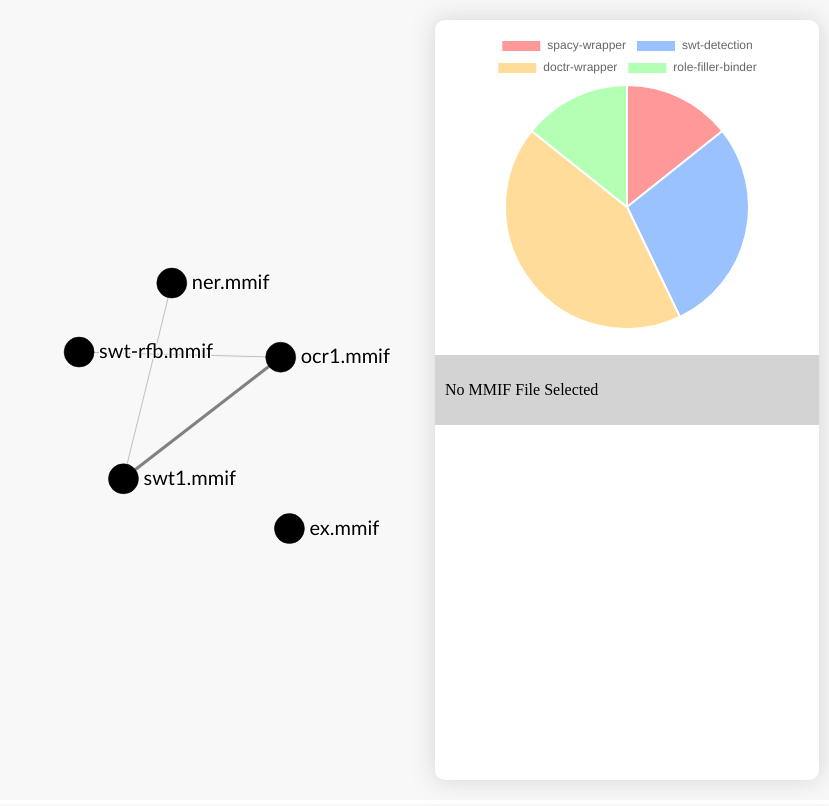
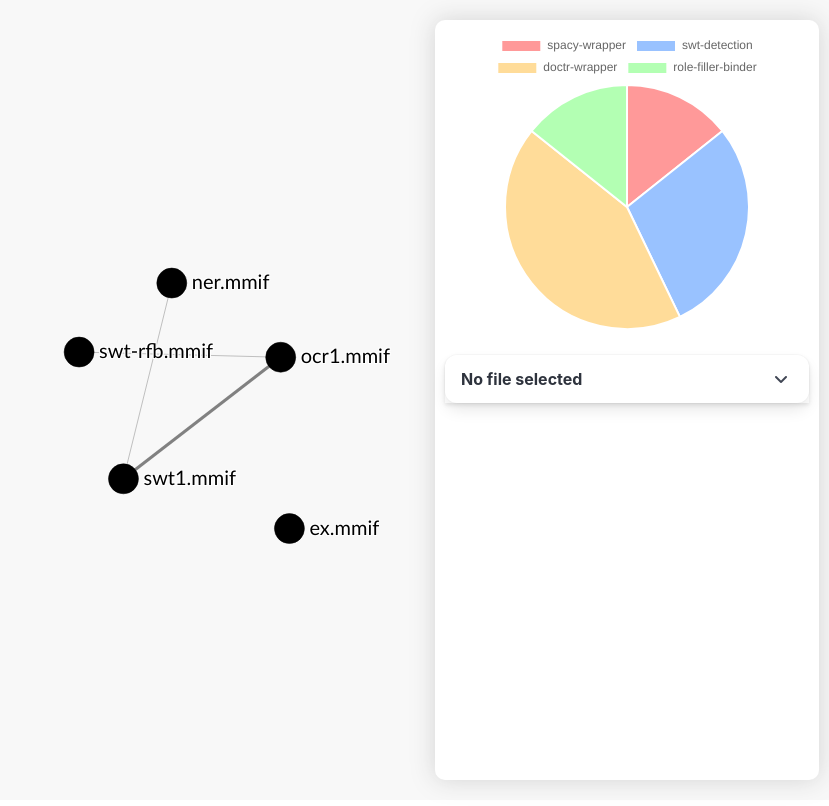
Before and after one commit to clamsproject/graph-visualizer, a Flask app: page / in a window 1280 px wide. Shown: the whole page, without its empty margins (451-1280 px from the left). Before the commit the page ends 785 px from the top, so only its background shows below. Run offline with Flask 3, Linux system fonts and the light colour scheme; some libraries are stand-ins or nearby versions.

Commit message:
Example summaries, NER tags, updated Bulma CSS

```diff
--- a/static/graph.js
+++ b/static/graph.js
@@ -3,20 +3,20 @@ let clickedNode = null;
 
 // Define the data for nodes and links
 const nodes = [
-    { id: 'node1', label: 'ocr1.mmif', apps: ['doctr-wrapper'], summary: "This is an example summary for ocr1.mmif"},
-    { id: 'node2', label: 'swt1.mmif', apps: ['swt-detection', 'doctr-wrapper'], summary: "This is an example summary for swt1.mmif"},
-    { id: 'node3', label: 'ner.mmif', apps: ['spacy-wrapper'], summary: "This is an example summary for ner1.mmif"},
-    { id: 'node4', label: 'ex.mmif', apps: [], summary: "This is an example summary for ex.mmif" },
-    { id: 'node5', label: 'swt-rfb.mmif', apps: ['swt-detection', 'doctr-wrapper', 'role-filler-binder'], summary: "This is an example summary for swt-rfb.mmif" }
-];
+    { id: 'node1', label: 'ocr1.mmif', apps: ['doctr-wrapper'], summary: "This broadcast segment explores the congressional oversight and regulation of major pizza delivery companies, including Pizza Hut, Papa John's, and Domino's, and their business practices.", entities: ['Pizza Hut', "Papa John's", "Domino's", 'Congress'] },
+    { id: 'node2', label: 'swt1.mmif', apps: ['swt-detection', 'doctr-wrapper'], summary: "This news report analyzes the operations and market strategies of Pizza Hut, Papa John's, and Domino's within the United States, with a focus on their delivery services and presence across the country.", entities: ['Pizza Hut', "Papa John's", "Domino's", 'United States'] },
+    { id: 'node3', label: 'ner.mmif', apps: ['spacy-wrapper'], summary: "This broadcast segment utilizes named entity recognition techniques to explore various entities and organizations involved in the United States.", entities: ['United States'] },
+    { id: 'node4', label: 'ex.mmif', apps: [], summary: "No summary available.", entities: [] },
+    { id: 'node5', label: 'swt-rfb.mmif', apps: ['swt-detection', 'doctr-wrapper', 'role-filler-binder'], summary: "This news report examines the role of Congress in regulating and overseeing the pizza delivery industry in the United States.", entities: ['Congress'] }
+ ];
 
-const links = [
+ const links = [
     { source: 'node1', target: 'node2', weight: 3, sharedEntities: ['Pizza Hut', "Papa John's", "Domino's"] },
     { source: 'node2', target: 'node3', weight: 1, sharedEntities: ['United States'] },
     // { source: 'node3', target: 'node4' },
     // { source: 'node4', target: 'node5' },
     { source: 'node5', target: 'node1', weight: 1, sharedEntities: ['Congress'] }
-];
+ ];
 
 // Set up the dimensions and margins of the graph
 const page_width = window.innerWidth;
@@ -65,7 +65,7 @@ linkOverlay.on('mouseover', function (event, d) {
         .duration(200)
         .style('opacity', .9);
 
-    const entityHeader = `<h3>Shared Entities</h3>`;
+    const entityHeader = `<h3><b>Shared Entities</b></h3><br>`;
     const sharedEntities = entityHeader + d.sharedEntities.map(line => `<p>${line}</p>`).join('');
     tooltip.html(sharedEntities)
         .style('left', (event.pageX + 10) + 'px')
--- a/static/mmif-panel.js
+++ b/static/mmif-panel.js
@@ -1,5 +1,8 @@
+var chosenMMIF = null;
+cardIsOpen = false;
+
 $(document).ready(function() {
-    $('#mmifPanel').data('panel-state', 'closed');
+    $('.card-content').data('panel-state', 'closed');
     var panelContent = $('#mmifPanel').find(".panel-content");
     panelContent.slideToggle();
   });
@@ -30,12 +33,18 @@ $(".panel-header").click(function(){
 
 function updatePanel(id) {
     const mmifContent = getMMIFFromID(id)
-    const dropdownCaret = '<i class="fa-regular fa-square-caret-down fa-xl"></i>'
-    $(".panel-header").html(function(){
-        return `<p>${mmifContent['label']}</p>${dropdownCaret}`
+    entities = mmifContent['entities']
+    entityTags = []
+    entities.forEach(entity => {entityTags.push(`<span class="tag is-primary">${entity}</span>`)})
+    entityTags = entityTags.join(" ")
+    if (!cardIsOpen) {
+        toggleCardOpen()
+    }
+    $(".card-header-title").html(function(){
+        return `${mmifContent['label']}`
     })
-    $(".panel-content").html(function(){
-        return `<p>SUMMARY:</p><p>${mmifContent['summary']}</p><a href="/">Visualize file</a>`
+    $(".content").html(function(){
+        return `<p>SUMMARY:</p><p>${mmifContent['summary']}</p>${entityTags}`
     })
 }
 
@@ -46,7 +55,31 @@ window.onload = function() {
 function getMMIFFromID(id) {
     for (elem of nodes) {
         if (elem["id"] === id) {
+            chosenMMIF = elem;
             return elem
         }
     }
 }
+
+// Get the card elements
+const card = document.querySelector('.card');
+const cardHeader = card.querySelector('.card-header');
+const cardContent = card.querySelector('.card-content');
+const cardFooter = card.querySelector('.card-footer');
+const icon = cardHeader.querySelector('.fa-angle-down');
+
+// Add a click event listener to the card header
+cardHeader.addEventListener('click', toggleCardOpen);
+
+function toggleCardOpen() {
+  // Toggle the visibility of the card content and footer
+  if (chosenMMIF == null) return;
+  cardContent.classList.toggle('is-hidden');
+  cardFooter.classList.toggle('is-hidden');
+
+  // Toggle the icon in the card header
+  icon.classList.toggle('fa-angle-down');
+  icon.classList.toggle('fa-angle-up');
+
+  cardIsOpen = !cardIsOpen;
+}
--- a/templates/index.html
+++ b/templates/index.html
@@ -8,6 +8,12 @@
     <script src="https://code.jquery.com/ui/1.13.2/jquery-ui.js"></script>
     <link rel="stylesheet" type="text/css" href="http://code.jquery.com/ui/1.9.2/themes/base/jquery-ui.css"/>
     <link rel="stylesheet" type="text/css" href="{{ url_for('static', filename='styles.css') }}">
+    <link
+    rel="stylesheet"
+    href="https://cdn.jsdelivr.net/npm/bulma@1.0.0/css/bulma.min.css"
+    >
+
+    <meta name="viewport" content="width=device-width, initial-scale=1">
 </head>
 <body>
     <div id="graphWrapper">
@@ -17,12 +23,35 @@
                 <canvas id="pieChart"></canvas>
             </div>
             <!-- Placeholder for mmif view panel -->
-            <div id="mmifPanel" data-panel-state="closed">
+            <div class="card" style="margin: 10px; margin-top: 25px;">
+                <header class="card-header">
+                    <p class="card-header-title">No file selected</p>
+                    <button class="card-header-icon" aria-label="more options">
+                      <span class="icon">
+                        <i class="fas fa-angle-down" aria-hidden="true"></i>
+                      </span>
+                    </button>
+                  </header>
+                  <div class="card-content is-hidden">
+                    <div class="content">
+                      Lorem ipsum dolor sit amet, consectetur adipiscing elit. Phasellus nec
+                      iaculis mauris.
+                      <a href="#">@bulmaio</a>. <a href="#">#css</a> <a href="#">#responsive</a>
+                      <br />
+                      <time datetime="2016-1-1">11:09 PM - 1 Jan 2016</time>
+                    </div>
+                  </div>
+                  <footer class="card-footer is-hidden">
+                    <a href="#" class="card-footer-item">Visualize</a>
+                    <a href="#" class="card-footer-item" style="color: #ff6384">Delete</a>
+                  </footer>
+                </div>
+            <!-- <div id="mmifPanel" data-panel-state="closed">
                 <div class="panel-header">
                     <p>No MMIF File Selected</p>
                 </div>
                 <div class="panel-content"></div>
-            </div>
+            </div> -->
         </div>
     </div>
 
@@ -46,5 +75,16 @@
             $("#statsPanel").resizable({handles: "w", minWidth: 300});
         });
     </script>
+
+    <!-- <section class="section">
+        <div class="container">
+        <h1 class="title">
+            Hello World
+        </h1>
+        <p class="subtitle">
+            My first website with <strong>Bulma</strong>!
+        </p>
+        </div>
+    </section> -->
 </body>
 </html>
```
